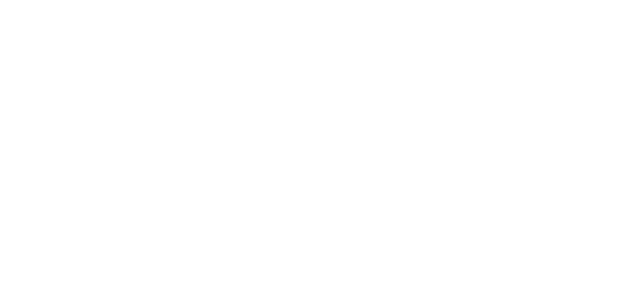
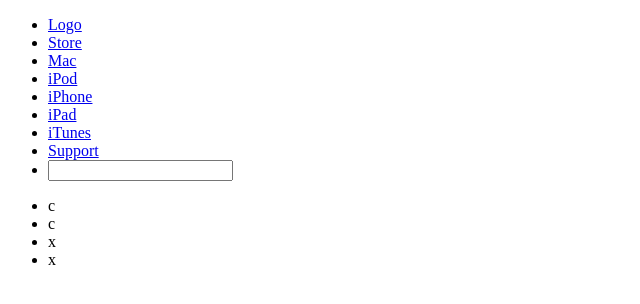
Before and after one commit to CornerstoneII/Building-with-Backgrounds-and-Gradients, a plain HTML site: page index.html in a window 1280 px wide. Shown: the whole page, without its empty margins (0-640 px from the left). Drawn offline with Linux system fonts and the light colour scheme.

Commit message:
Fill in nav content

```diff
--- a/index.html
+++ b/index.html
@@ -9,11 +9,28 @@
 </head>
 
 <body>
-    <main>
-        <nav></nav>
-        <section class="jumbotron"></section>
-    </main>
-    <section class="gallary"></section>
+    <nav>
+        <ul>
+            <li><a href="#">Logo</a></li>
+            <li><a href="#">Store</a></li>
+            <li><a href="#">Mac</a></li>
+            <li><a href="#">iPod</a></li>
+            <li><a href="#">iPhone</a></li>
+            <li><a href="#">iPad</a></li>
+            <li><a href="#">iTunes</a></li>
+            <li><a href="#">Support</a></li>
+            <li><input type="search" name="search" id="q"></li>
+        </ul>
+    </nav>
+    <section class="jumbotron"></section>
+    <div class="showcase">
+        <ul class="clear-fix">
+            <li class="fake-img">c</li>
+            <li class="fake-img">c</li>
+            <li class="fake-img">x</li>
+            <li class="fake-img">x</li>
+        </ul>
+    </div>
     <footer></footer>
 </body>
 
```
